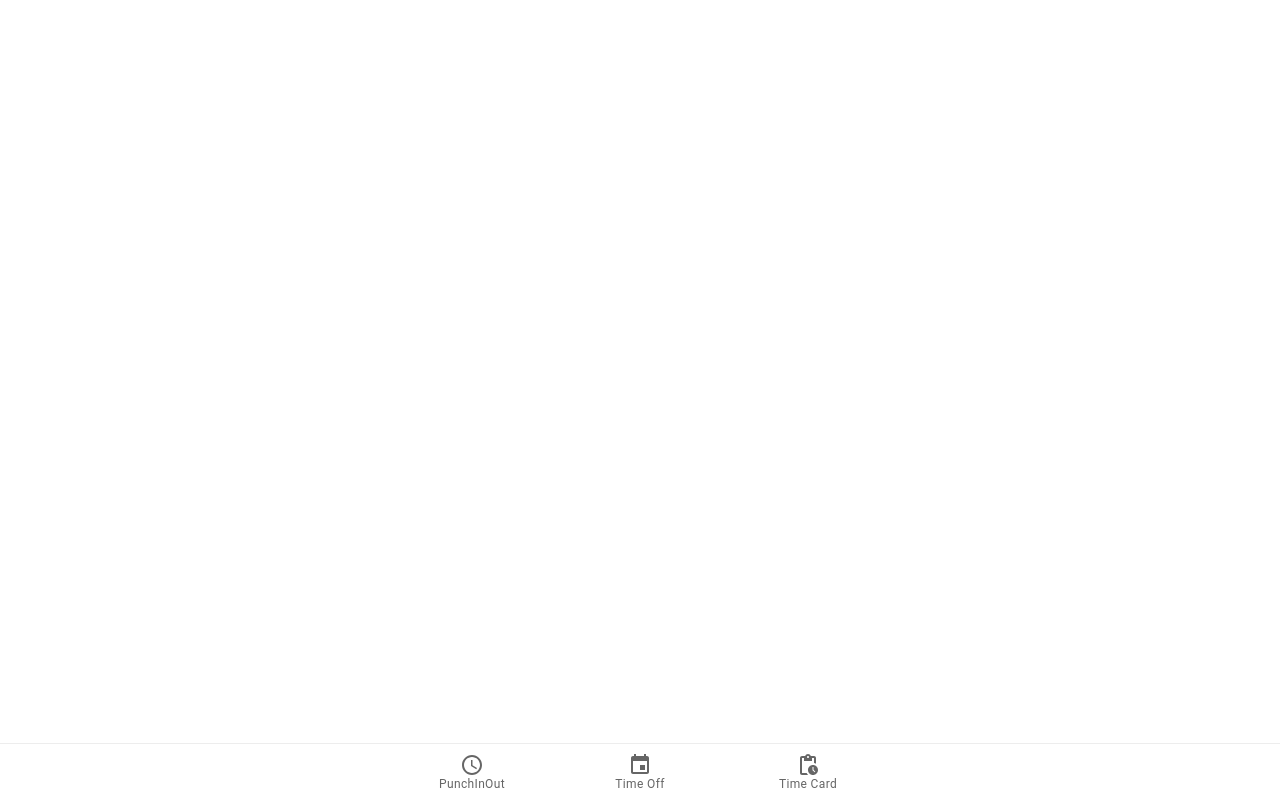
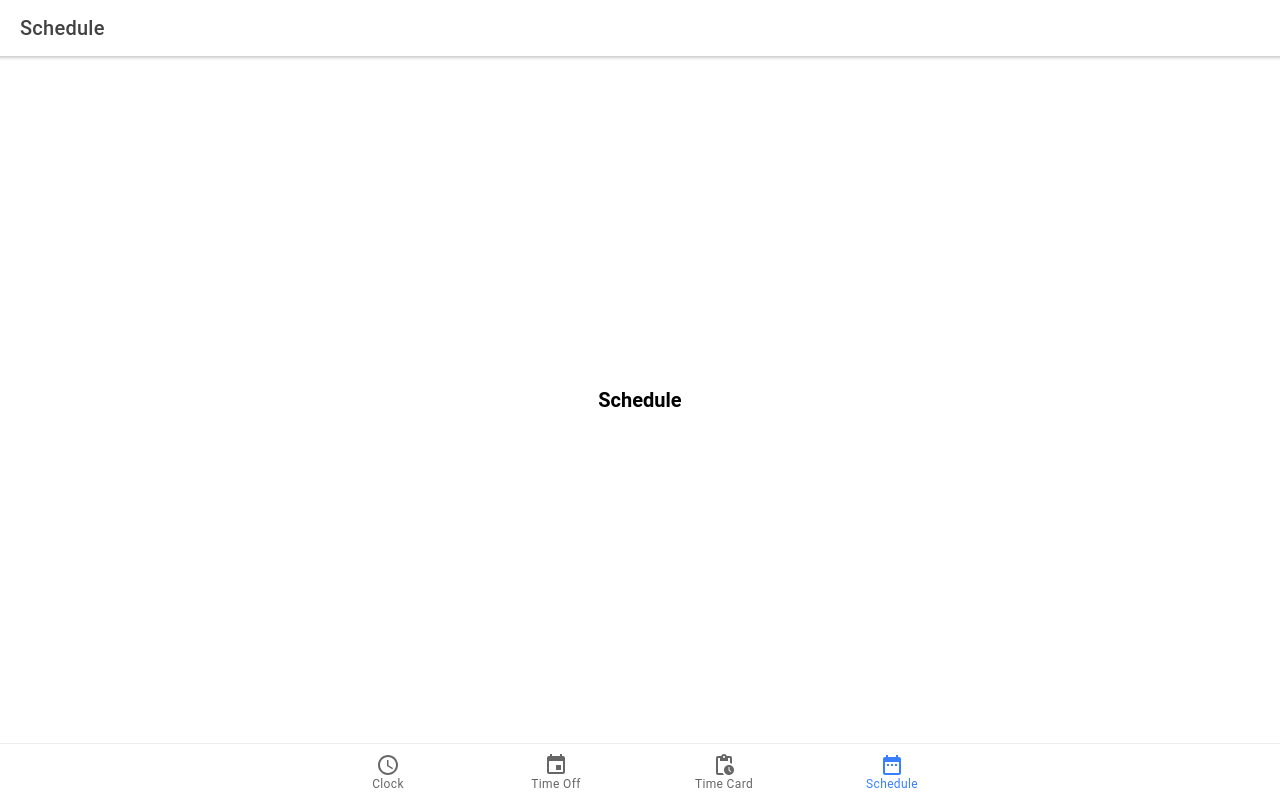
Before and after one commit to KNS786/totalqsr-ionic-frontend, a React (Create React App) app: page /schedule in a window 1280 px wide. Built offline with nearby package versions, Linux system fonts and the light colour scheme.

Commit message:
fix: added schedule icons

```diff
--- a/package.json
+++ b/package.json
@@ -12,10 +12,12 @@
     "@capacitor/status-bar": "4.0.1",
     "@emotion/react": "^11.10.5",
     "@emotion/styled": "^11.10.5",
+    "@fontsource/roboto": "^4.5.8",
     "@ionic/react": "^6.0.0",
     "@ionic/react-router": "^6.0.0",
     "@mui/icons-material": "^5.10.9",
     "@mui/material": "^5.10.12",
+    "@mui/styled-engine-sc": "^5.10.6",
     "@testing-library/jest-dom": "^5.11.9",
     "@testing-library/react": "^13.3.0",
     "@testing-library/user-event": "^12.6.3",
@@ -31,6 +33,7 @@
     "react-router": "^5.2.0",
     "react-router-dom": "^5.2.0",
     "react-scripts": "^5.0.0",
+    "styled-components": "^5.3.6",
     "typescript": "^4.1.3",
     "web-vitals": "^0.2.4",
     "workbox-background-sync": "^5.1.4",
--- a/src/App.tsx
+++ b/src/App.tsx
@@ -14,6 +14,7 @@ import { ellipse, square, triangle } from 'ionicons/icons';
 import PunchInOut from './pages/PunchInOut';
 import TimeOff from './pages/TimeOff';
 import TimeCard from './pages/TimeCard';
+import Schedule from './pages/Schedule';
 
 /* Core CSS required for Ionic components to work properly */
 import '@ionic/react/css/core.css';
@@ -38,6 +39,7 @@ import './theme/variables.css';
 import AccessTimeIcon from '@mui/icons-material/AccessTime';
 import PendingActionsIcon from '@mui/icons-material/PendingActions';
 import EventIcon from '@mui/icons-material/Event';
+import DateRangeIcon from '@mui/icons-material/DateRange';
 
 setupIonicReact();
 
@@ -58,11 +60,14 @@ const App: React.FC = () => (
           <Route exact path="/">
             <Redirect to="/punchInOut" />
           </Route>
+          <Route exact path = "/schedule">
+            <Schedule/>
+          </Route>
         </IonRouterOutlet>
         <IonTabBar slot="bottom">
           <IonTabButton tab="punchInOut" href="/punchInOut">
             <AccessTimeIcon/>
-            <IonLabel>PunchInOut</IonLabel>
+            <IonLabel>Clock</IonLabel>
           </IonTabButton>
           <IonTabButton tab="timeOff" href="/timeoff">
             <EventIcon/>
@@ -72,6 +77,10 @@ const App: React.FC = () => (
           <PendingActionsIcon/>
             <IonLabel>Time Card</IonLabel>
           </IonTabButton>
+          <IonTabButton tab="Schedule" href="/schedule">
+            <DateRangeIcon/>
+            <IonLabel>Schedule</IonLabel>
+          </IonTabButton>
         </IonTabBar>
       </IonTabs>
     </IonReactRouter>
--- a/src/components/Icons/Notification.tsx
+++ b/src/components/Icons/Notification.tsx
@@ -1,4 +1,4 @@
-import Badge from '@mui/icons-material/BadgeOutlined';
+import BadgeOutlined from '@mui/icons-material/BadgeOutlined';
 import NotificationsIcon from '@mui/icons-material/NotificationsOutlined';
 import './Notification.css';
 
@@ -13,4 +13,4 @@ const NotificationIcon = () => {
     )
 }
 
-export default NotificationIcon
+export default NotificationIcon;
--- a/src/components/Icons/Profile.tsx
+++ b/src/components/Icons/Profile.tsx
@@ -6,7 +6,7 @@ const ProfileIcon = () => {
             <div className="profileIcon">
             </div>
            <div className ="user-info">
-                <div className="user-name">Hi, Jessica!!</div>
+                <div className="user-name">Hi,Jessica!</div>
                 <div className="active-date">Mon, 19 Sep,2022</div>
             </div>
         </div>
--- /dev/null
+++ b/src/pages/Schedule.tsx
@@ -0,0 +1,24 @@
+import { IonContent, IonHeader, IonPage, IonTitle, IonToolbar } from '@ionic/react';
+import ExploreContainer from '../components/ExploreContainer';
+
+const Schedule: React.FC = () => {
+  return (
+    <IonPage>
+        <IonHeader>
+            <IonToolbar>
+                <IonTitle>Schedule</IonTitle>
+            </IonToolbar>
+        </IonHeader>
+       <IonContent fullscreen>
+         <IonHeader collapse="condense">
+          <IonToolbar>
+            <IonTitle size="large">Schedule</IonTitle>
+          </IonToolbar>
+        </IonHeader>
+        <ExploreContainer name="Schedule" />
+      </IonContent>
+    </IonPage>
+  );
+};
+
+export default Schedule;
```
Also changed, not shown: src/pages/Schedule.css (added), 1 other file (tests, documents, lock files or other folders).
